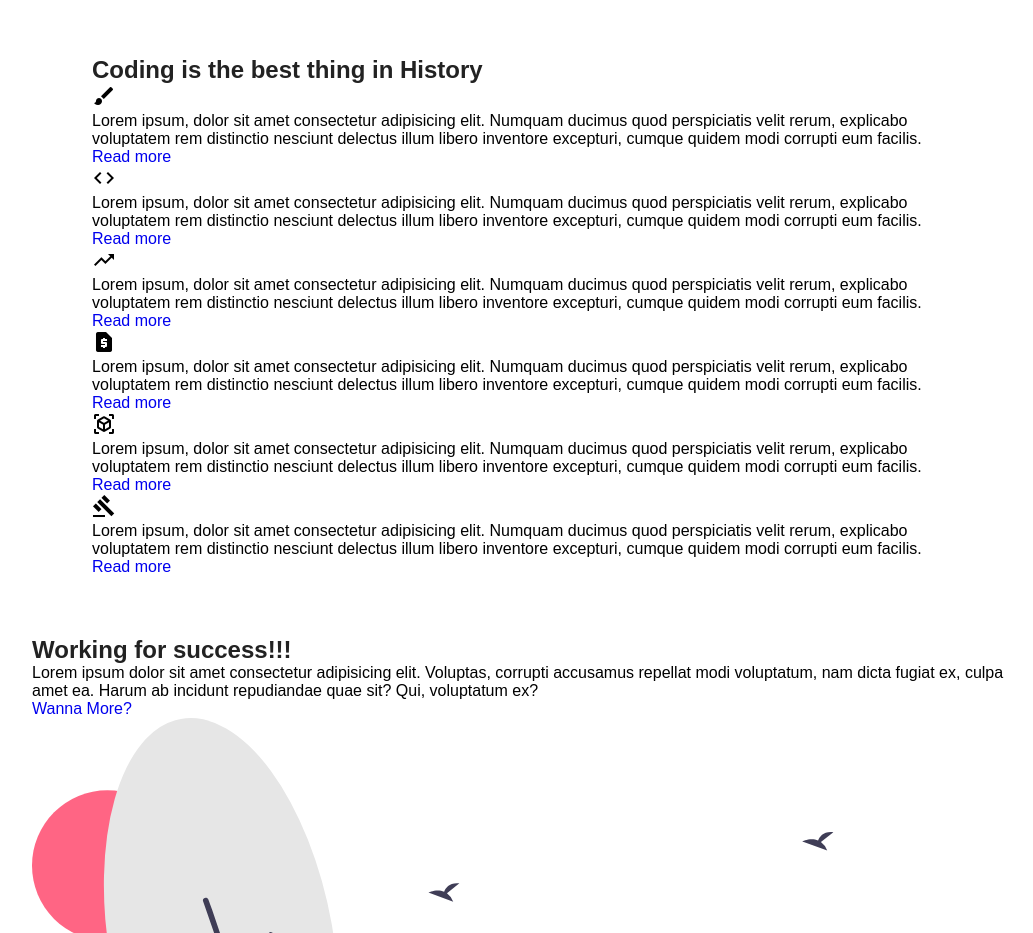
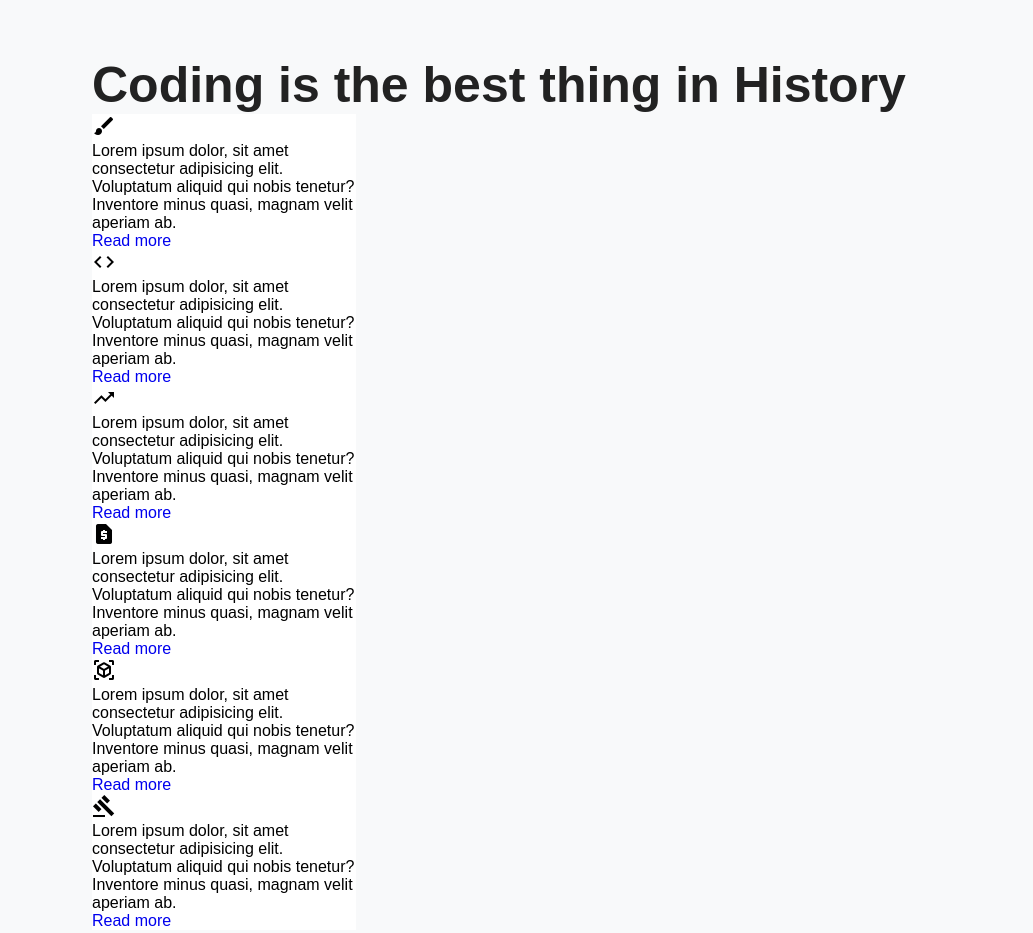
Before and after one commit to WMYM-Experimental/FirstTryWebsite, a plain HTML site: page index.html in a window 1280 px wide. Shown: the part 804-1737 px from the top of the page, without its empty margins (108-1141 px from the left). Drawn offline with Linux system fonts and the light colour scheme; a web font is replaced by a local one.

Commit message:
changed  the background colors and change the lorem text

```diff
--- a/css/style.css
+++ b/css/style.css
@@ -27,11 +27,18 @@
 a {
   text-decoration: none;
 }
+body {
+  background-color: #f8f9fa;
+}
+
+/* header style */
+
 .container {
   width: 90%;
   max-width: 1000px;
   margin: auto;
   overflow: hidden;
+  background-color: #f8f9fa;
 }
 .containerF {
   width: 90%;
@@ -61,6 +68,7 @@
   justify-content: space-between;
   align-items: center;
   padding: 0 25px 0 25px;
+  background: #ffffff;
 }
 nav .logo {
   height: 100px;
@@ -129,3 +137,17 @@
   background-color: #00b0ff;
   box-shadow: 0 8px 32px rgba(0, 176, 255, 0.5);
 }
+
+/* about us */
+.title {
+  font-size: 50px;
+}
+.about-us {
+  background-color: #f8f9fa;
+}
+.container__article {
+}
+.article {
+  width: 30%;
+  background-color: #fff;
+}
--- a/index.html
+++ b/index.html
@@ -74,9 +74,8 @@
                     <span class="material-icons material-icons-outlined">
                         brush
                     </span>
-                    <p>Lorem ipsum, dolor sit amet consectetur adipisicing elit. Numquam ducimus quod perspiciatis velit
-                        rerum, explicabo voluptatem rem distinctio nesciunt delectus illum libero inventore excepturi,
-                        cumque quidem modi corrupti eum facilis.
+                    <p>Lorem ipsum dolor, sit amet consectetur adipisicing elit. Voluptatum aliquid qui nobis tenetur?
+                        Inventore minus quasi, magnam velit aperiam ab.
                     </p>
                     <a href="#">Read more</a>
                 </div>
@@ -85,9 +84,8 @@
                     <span class="material-icons material-icons-outlined">
                         code
                     </span>
-                    <p>Lorem ipsum, dolor sit amet consectetur adipisicing elit. Numquam ducimus quod perspiciatis velit
-                        rerum, explicabo voluptatem rem distinctio nesciunt delectus illum libero inventore excepturi,
-                        cumque quidem modi corrupti eum facilis.
+                    <p>Lorem ipsum dolor, sit amet consectetur adipisicing elit. Voluptatum aliquid qui nobis tenetur?
+                        Inventore minus quasi, magnam velit aperiam ab.
                     </p>
                     <a href="#">Read more</a>
                 </div>
@@ -96,9 +94,8 @@
                     <span class="material-icons material-icons-outlined">
                         trending_up
                     </span>
-                    <p>Lorem ipsum, dolor sit amet consectetur adipisicing elit. Numquam ducimus quod perspiciatis velit
-                        rerum, explicabo voluptatem rem distinctio nesciunt delectus illum libero inventore excepturi,
-                        cumque quidem modi corrupti eum facilis.
+                    <p>Lorem ipsum dolor, sit amet consectetur adipisicing elit. Voluptatum aliquid qui nobis tenetur?
+                        Inventore minus quasi, magnam velit aperiam ab.
                     </p>
                     <a href="#">Read more</a>
                 </div>
@@ -107,9 +104,8 @@
                     <span class="material-icons material-icons-outlined">
                         request_page
                     </span>
-                    <p>Lorem ipsum, dolor sit amet consectetur adipisicing elit. Numquam ducimus quod perspiciatis velit
-                        rerum, explicabo voluptatem rem distinctio nesciunt delectus illum libero inventore excepturi,
-                        cumque quidem modi corrupti eum facilis.
+                    <p>Lorem ipsum dolor, sit amet consectetur adipisicing elit. Voluptatum aliquid qui nobis tenetur?
+                        Inventore minus quasi, magnam velit aperiam ab.
                     </p>
                     <a href="#">Read more</a>
                 </div>
@@ -118,9 +114,8 @@
                     <span class="material-icons material-icons-outlined">
                         view_in_ar
                     </span>
-                    <p>Lorem ipsum, dolor sit amet consectetur adipisicing elit. Numquam ducimus quod perspiciatis velit
-                        rerum, explicabo voluptatem rem distinctio nesciunt delectus illum libero inventore excepturi,
-                        cumque quidem modi corrupti eum facilis.
+                    <p>Lorem ipsum dolor, sit amet consectetur adipisicing elit. Voluptatum aliquid qui nobis tenetur?
+                        Inventore minus quasi, magnam velit aperiam ab.
                     </p>
                     <a href="#">Read more</a>
                 </div>
@@ -129,9 +124,8 @@
                     <span class="material-icons material-icons-outlined">
                         gavel
                     </span>
-                    <p>Lorem ipsum, dolor sit amet consectetur adipisicing elit. Numquam ducimus quod perspiciatis velit
-                        rerum, explicabo voluptatem rem distinctio nesciunt delectus illum libero inventore excepturi,
-                        cumque quidem modi corrupti eum facilis.
+                    <p>Lorem ipsum dolor, sit amet consectetur adipisicing elit. Voluptatum aliquid qui nobis tenetur?
+                        Inventore minus quasi, magnam velit aperiam ab.
                     </p>
                     <a href="#">Read more</a>
                 </div>
```
